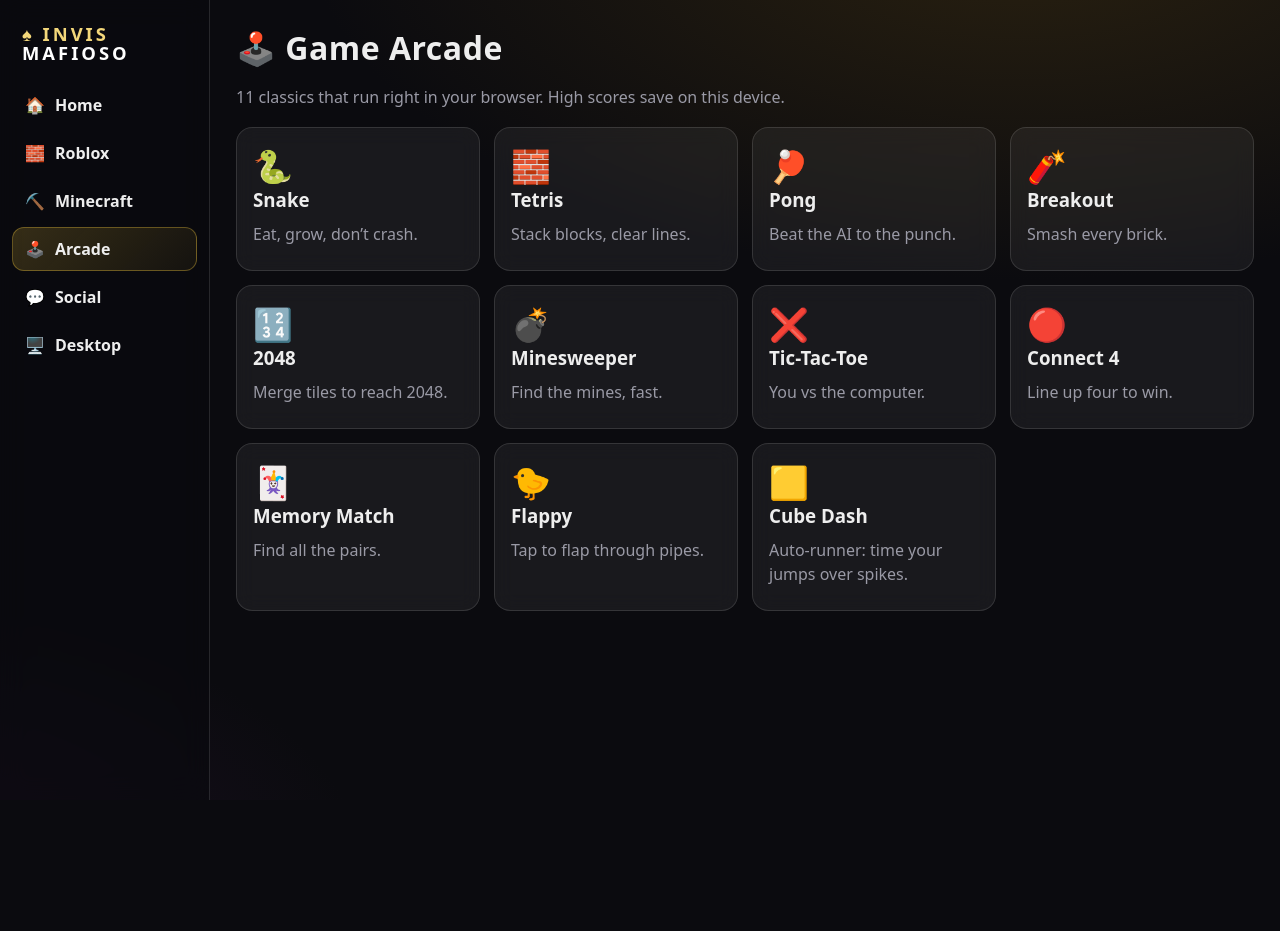
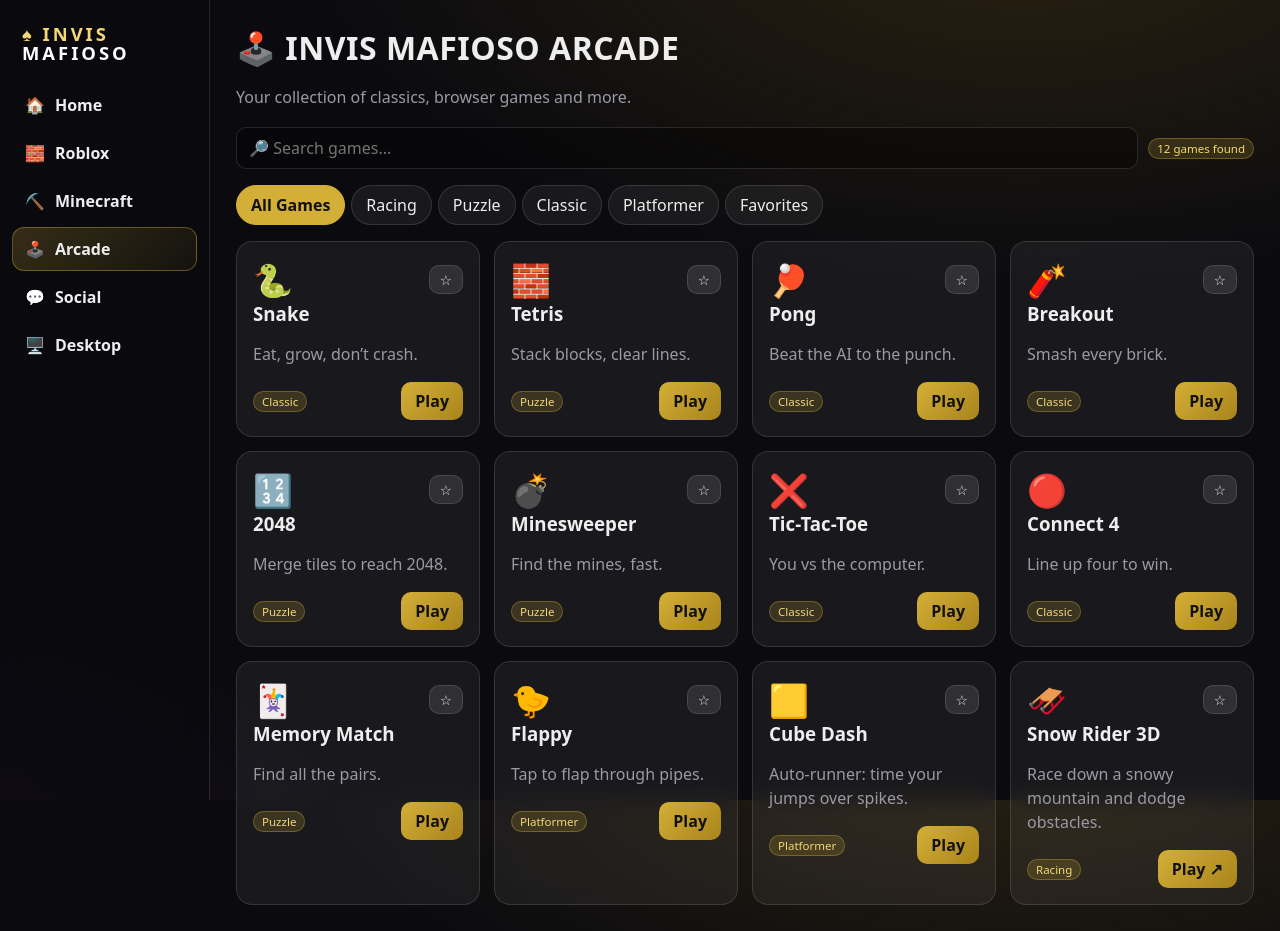
Before and after one commit to Taiteathailand/Invis-mafioso, a React (Vite) app: page /#/arcade in a window 1280 px wide. Before the commit the page ends 800 px from the top, so only its background shows below. Built offline with nearby package versions, Linux system fonts and the light colour scheme; no server answers.

Commit message:
Update Arcade.jsx

```diff
--- a/src/pages/Arcade.jsx
+++ b/src/pages/Arcade.jsx
@@ -1,29 +1,165 @@
+
+import { useMemo, useState } from 'react'
 import { Link } from 'react-router-dom'
 import { GAMES } from '../games'
 
+const EXTERNAL_GAMES = [
+  {
+    id: 'snow-rider-3d',
+    name: 'Snow Rider 3D',
+    icon: '🛷',
+    desc: 'Race down a snowy mountain and dodge obstacles.',
+    category: 'Racing',
+    url: 'https://snowrider.com/',
+  },
+]
+
+const CATEGORIES = [
+  'All Games',
+  'Racing',
+  'Puzzle',
+  'Classic',
+  'Platformer',
+  'Favorites',
+]
+
+const GAME_CATEGORIES = {
+  snake: 'Classic',
+  tetris: 'Puzzle',
+  pong: 'Classic',
+  breakout: 'Classic',
+  '2048': 'Puzzle',
+  minesweeper: 'Puzzle',
+  tictactoe: 'Classic',
+  connect4: 'Classic',
+  memory: 'Puzzle',
+  flappy: 'Platformer',
+  cubedash: 'Platformer',
+}
+
 export default function Arcade() {
+  const [search, setSearch] = useState('')
+  const [category, setCategory] = useState('All Games')
+  const [favorites, setFavorites] = useState(() => {
+    try {
+      return JSON.parse(localStorage.getItem('arcade-favorites') || '[]')
+    } catch {
+      return []
+    }
+  })
+
+  function toggleFavorite(id) {
+    setFavorites((old) => {
+      const next = old.includes(id)
+        ? old.filter((x) => x !== id)
+        : [...old, id]
+
+      localStorage.setItem('arcade-favorites', JSON.stringify(next))
+      return next
+    })
+  }
+
+  const games = useMemo(() => {
+    const builtIn = GAMES.map((g) => ({
+      ...g,
+      category: GAME_CATEGORIES[g.id] || 'Classic',
+      external: false,
+    }))
+
+    const external = EXTERNAL_GAMES.map((g) => ({
+      ...g,
+      external: true,
+    }))
+
+    return [...builtIn, ...external].filter((g) => {
+      const matchesSearch =
+        g.name.toLowerCase().includes(search.toLowerCase()) ||
+        g.desc.toLowerCase().includes(search.toLowerCase())
+
+      const matchesCategory =
+        category === 'All Games' ||
+        (category === 'Favorites'
+          ? favorites.includes(g.id)
+          : g.category === category)
+
+      return matchesSearch && matchesCategory
+    })
+  }, [search, category, favorites])
+
   return (
     <div>
       <div className="page-head">
-        <h1>🕹️ Game Arcade</h1>
-        <p className="mut">{GAMES.length} classics that run right in your browser. High scores save on this device.</p>
+        <h1>🕹️ INVIS MAFIOSO ARCADE</h1>
+        <p className="mut">
+          Your collection of classics, browser games and more.
+        </p>
       </div>
+
+      <div className="row" style={{ marginBottom: 16 }}>
+        <input
+          value={search}
+          onChange={(e) => setSearch(e.target.value)}
+          placeholder="🔎 Search games..."
+          style={{ flex: 1, minWidth: 220 }}
+        />
+        <span className="badge">{games.length} games found</span>
+      </div>
+
+      <div className="tabs">
+        {CATEGORIES.map((c) => (
+          <button
+            key={c}
+            className={'tab' + (category === c ? ' on' : '')}
+            onClick={() => setCategory(c)}
+          >
+            {c}
+          </button>
+        ))}
+      </div>
+
       <div className="grid">
-        {GAMES.map((g) => {
-          let best = null
-          try {
-            best = localStorage.getItem('hs:' + g.id)
-          } catch {}
-          return (
-            <Link key={g.id} to={`/arcade/${g.id}`} className="card link">
+        {games.map((g) => (
+          <div key={g.id} className="card link">
+            <div className="row" style={{ justifyContent: 'space-between' }}>
               <div className="big">{g.icon}</div>
-              <h3>{g.name}</h3>
-              <p className="mut" style={{ margin: '0 0 8px' }}>{g.desc}</p>
-              {best !== null && <span className="badge">Best: {best}</span>}
-            </Link>
-          )
-        })}
+              <button
+                className="btn sm"
+                onClick={() => toggleFavorite(g.id)}
+                aria-label="Toggle favorite"
+              >
+                {favorites.includes(g.id) ? '⭐' : '☆'}
+              </button>
+            </div>
+
+            <h3>{g.name}</h3>
+            <p className="mut">{g.desc}</p>
+            <div className="row" style={{ justifyContent: 'space-between' }}>
+              <span className="badge">{g.category}</span>
+              {g.external ? (
+                <a
+                  className="btn gold"
+                  href={g.url}
+                  target="_blank"
+                  rel="noopener noreferrer"
+                >
+                  Play ↗
+                </a>
+              ) : (
+                <Link className="btn gold" to={`/arcade/${g.id}`}>
+                  Play
+                </Link>
+              )}
+            </div>
+          </div>
+        ))}
       </div>
+
+      {games.length === 0 && (
+        <div className="card">
+          <h3>No games found</h3>
+          <p className="mut">Try another search or category.</p>
+        </div>
+      )}
     </div>
   )
 }
```
